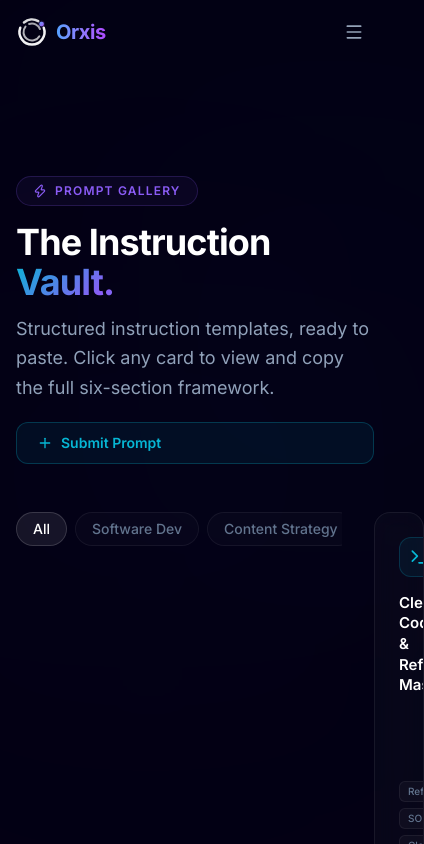
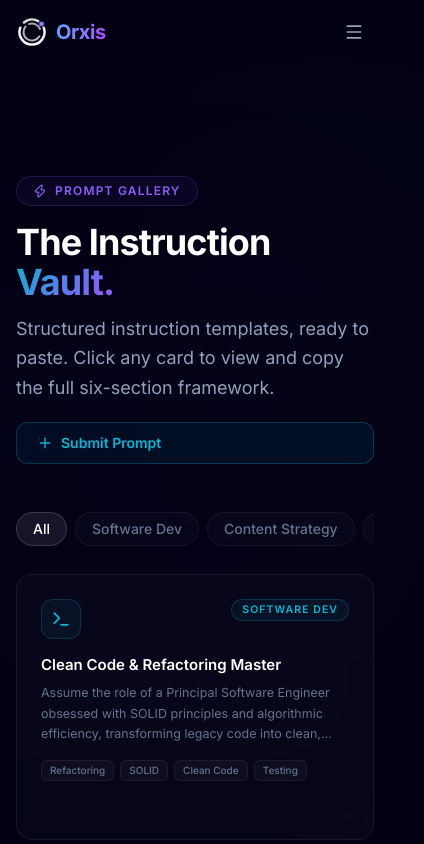
Before and after one commit to KhotJarb/orxis, a Next.js app: page /gallery in a window 390 px wide. Shown: the top 844 px of the page, 424 px wide, since content can reach past the window. Built offline with nearby package versions, Linux system fonts and the light colour scheme.

Commit message:
fix: mobile docs padding, gallery layout overflow, and GitHub footer link

```diff
--- a/src/app/docs/page.tsx
+++ b/src/app/docs/page.tsx
@@ -245,7 +245,7 @@ function DocsPageInner() {
           />
 
           {/* CENTRE — Main content */}
-          <main className="flex-1 min-w-0 px-6 py-12 sm:px-10 lg:px-12 xl:px-14">
+          <main className="flex-1 min-w-0 px-6 pt-20 pb-12 sm:px-10 lg:py-12 lg:px-12 xl:px-14">
             <AnimatePresence mode="wait">
               <motion.div
                 key={animationKey}
--- a/src/components/Footer.tsx
+++ b/src/components/Footer.tsx
@@ -25,7 +25,7 @@ const footerLinks = {
     { name: "License", href: "/license" },
   ],
   Social: [
-    { name: "GitHub", href: "#" /* swap after deploy */ },
+    { name: "GitHub", href: "https://github.com/KhotJarb/orxis" },
   ],
 };
 
--- a/src/components/PromptGallery.tsx
+++ b/src/components/PromptGallery.tsx
@@ -603,6 +603,23 @@ export default function PromptGallery() {
           </div>
         </motion.div>
 
+        {/* Mobile filter row — must be OUTSIDE the flex container to stack vertically */}
+        <div className="lg:hidden mb-6 flex gap-2 overflow-x-auto pb-1 w-full">
+          {CATEGORIES.map((cat) => (
+            <button
+              key={cat.id}
+              onClick={() => setActiveCategory(cat.id)}
+              className={`shrink-0 rounded-full border px-4 py-1.5 text-sm font-medium transition-all duration-200 cursor-pointer ${
+                activeCategory === cat.id
+                  ? "border-white/[0.15] bg-white/[0.08] text-white"
+                  : "border-white/[0.06] bg-white/[0.02] text-slate-500 hover:text-slate-300"
+              }`}
+            >
+              {cat.label}
+            </button>
+          ))}
+        </div>
+
         <div className="flex gap-8 items-start">
 
           {/* Left sidebar */}
@@ -666,23 +683,6 @@ export default function PromptGallery() {
             </div>
           </motion.aside>
 
-          {/* Mobile filter row */}
-          <div className="lg:hidden mb-6 flex gap-2 overflow-x-auto pb-1 w-full">
-            {CATEGORIES.map((cat) => (
-              <button
-                key={cat.id}
-                onClick={() => setActiveCategory(cat.id)}
-                className={`shrink-0 rounded-full border px-4 py-1.5 text-sm font-medium transition-all duration-200 cursor-pointer ${
-                  activeCategory === cat.id
-                    ? "border-white/[0.15] bg-white/[0.08] text-white"
-                    : "border-white/[0.06] bg-white/[0.02] text-slate-500 hover:text-slate-300"
-                }`}
-              >
-                {cat.label}
-              </button>
-            ))}
-          </div>
-
           {/* Main grid */}
           <div className="flex-1 min-w-0">
             <LayoutGroup>
@@ -707,7 +707,7 @@ export default function PromptGallery() {
                       <Search className="mb-4 h-10 w-10 text-slate-700" />
                       <p className="text-slate-500">
                         No prompts match{" "}
-                        <span className="text-slate-300">"{search}"</span>
+                        <span className="text-slate-300">&quot;{search}&quot;</span>
                       </p>
                       <button
                         onClick={() => { setSearch(""); setActiveCategory("all"); }}
```
